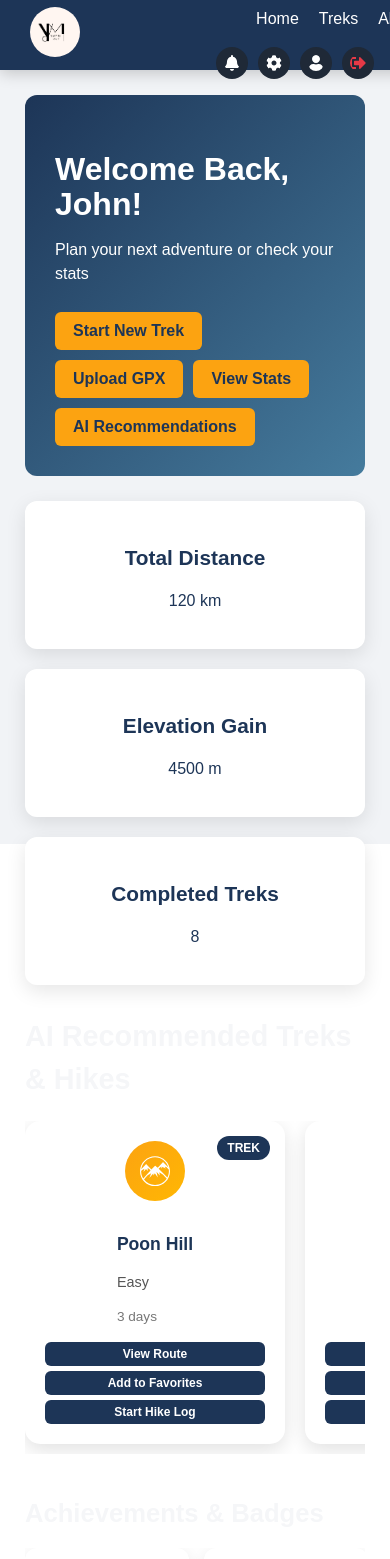
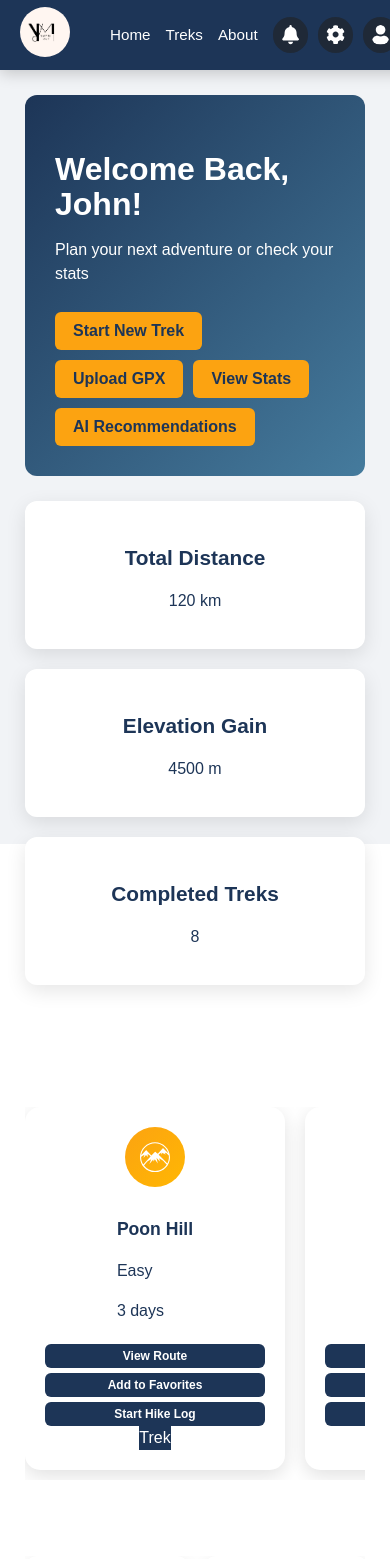
Before and after one commit to anjaliofficial/YatriMap-, a React (Vite) app in the folder frontend/: page /dashboard in a window 390 px wide. Shown: the top 1559 px of the page. Built offline with nearby package versions, Linux system fonts and the light colour scheme.

Commit message:
navbar fix

```diff
--- a/frontend/src/css/Dashboard.css
+++ b/frontend/src/css/Dashboard.css
@@ -18,23 +18,38 @@ html, body, #root {
 /* =========================
    Navbar
 ========================= */
-.navbar { display: flex; justify-content: space-between; align-items: center; background: #1d3557; color: #fff; padding: 0 30px; height: 70px; position: fixed; top:0; width: 100%; z-index: 1000; box-shadow:0 3px 15px rgba(0,0,0,0.2); }
-.navbar-logo img { width:50px;height:50px;border-radius:50%;cursor:pointer;transition: transform 0.2s; }
-.navbar-logo img:hover { transform:scale(1.05);}
-.navbar-links { display:flex; gap:20px; list-style:none;}
-.navbar-links li a { color:#fff; text-decoration:none; font-weight:500; transition:0.3s;}
-.navbar-links li a:hover { color:#fca311;}
-.navbar-icons { display:flex; gap:10px; align-items:center;}
-.navbar-icons .icon { font-size:1.0rem; cursor:pointer; transition:0.3s;}
-.navbar-icons .icon:hover { color:#fca311; transform:scale(1.2);}
-.navbar-icons .logout { color:#e63946; }
-.navbar-icons .logout:hover { color:#ff6b6b; }
+.navbar {
+  display: flex;
+  justify-content: space-between;
+  align-items: center;
+  background: #1d3557;
+  color: #fff;
+  padding: 0 20px;
+  height: 70px;
+  position: fixed;
+  top: 0;
+  width: 100%;
+  z-index: 1000;
+  box-shadow: 0 3px 15px rgba(0,0,0,0.2);
+}
+
+.navbar-logo img { width:50px; height:50px; border-radius:50%; cursor:pointer; transition:0.2s; }
+.navbar-logo img:hover { transform:scale(1.05); }
+
+.navbar-links { display:flex; gap:15px; list-style:none; flex:1; justify-content:center; }
+.navbar-links li a { color:#fff; text-decoration:none; font-weight:500; white-space:nowrap; transition:0.3s; }
+.navbar-links li a:hover { color:#fca311; }
+
+.navbar-icons { display:flex; align-items:center; gap:10px; }
+.navbar-icons .icon, .navbar-icons .logout { font-size:1.2rem; cursor:pointer; white-space:nowrap; transition:0.3s; }
+.navbar-icons .icon:hover { color:#fca311; transform:scale(1.2); }
+.navbar-icons .logout:hover { color:#ff6b6b; transform:scale(1.1); }
 
 /* =========================
    Hero Banner
 ========================= */
 .welcome-banner { background: linear-gradient(135deg,#1d3557,#457b9d); color:#fff; padding:30px; border-radius:12px; margin-bottom:25px;}
-.welcome-banner h1 { font-size:2rem; margin-bottom:10px;}
+.welcome-banner h1 { font-size:2rem; margin-bottom:10px; }
 .hero-actions button { margin-right:10px;margin-top:10px;padding:10px 18px;border:none;background:#fca311;color:#1d3557;font-weight:600;border-radius:6px; cursor:pointer; transition:0.3s;}
 .hero-actions button:hover { background:#ffb703; }
 
@@ -49,46 +64,37 @@ html, body, #root {
 /* =========================
    AI Recommended Treks & Hikes
 ========================= */
-.ai-adventures-section { margin-bottom:40px; }
-.ai-adventures-section h2 { font-size:1.8rem; margin-bottom:20px; font-weight:700; color:#f5f6f8;}
-.ai-treks-carousel { display:flex; gap:20px; overflow-x:auto; padding-bottom:10px;}
-.ai-treks-carousel::-webkit-scrollbar { height:8px;}
-.ai-treks-carousel::-webkit-scrollbar-track { background:#eee; border-radius:4px;}
-.ai-treks-carousel::-webkit-scrollbar-thumb { background-color:#fca311; border-radius:4px; }
+.ai-adventures-section h2, .achievements-section h2, .favorites-section h2, .map-section h2,
+.notifications-section h2, .quick-actions-section h2, .community-section h2 { color:#fff; }
 
-.ai-trek-card { min-width:220px; background:#fff; padding:20px; border-radius:15px; box-shadow:0 6px 20px rgba(0,0,0,0.12); cursor:pointer; display:flex; flex-direction:column; align-items:center; position:relative; transition:0.3s;}
+.ai-treks-carousel { display:flex; gap:20px; overflow-x:auto; padding-bottom:10px; }
+.ai-trek-card { min-width:220px; background:#fff; padding:20px; border-radius:15px; box-shadow:0 6px 20px rgba(0,0,0,0.12); cursor:pointer; display:flex; flex-direction:column; align-items:center; position:relative; transition:0.3s; }
 .ai-trek-card:hover { transform:translateY(-5px); box-shadow:0 10px 30px rgba(0,0,0,0.15); }
 .icon-wrapper { width:60px; height:60px; border-radius:50%; display:flex; align-items:center; justify-content:center; margin-bottom:12px; background:linear-gradient(135deg,#fca311,#ffb703);}
 .trek-icon { font-size:2rem; color:#fff; }
 .card-content h3 { font-size:1.1rem; font-weight:600; margin-bottom:5px; color:#1d3557; }
-.card-content .difficulty { font-size:0.9rem; color:#555; margin-bottom:3px;}
-.card-content .duration { font-size:0.85rem; color:#777; margin-bottom:10px;}
+.adventure-type.trek { background:#1d3557; color:#fff; }
+.adventure-type.hike { background:#2a9d8f; color:#fff; }
 .adventure-actions { display:flex; flex-direction:column; gap:5px; margin-top:5px; width:100%; }
 .btn-small { background:#1d3557; color:#fff; font-size:0.75rem; font-weight:600; border:none; padding:5px 8px; border-radius:6px; cursor:pointer; display:flex; align-items:center; justify-content:center; gap:4px; transition:0.3s; }
 .btn-small:hover { background:#2a9d8f; }
-.adventure-type { position:absolute; top:15px; right:15px; padding:3px 10px; border-radius:12px; font-size:0.75rem; font-weight:600; color:#fff; text-transform:uppercase;}
-.ai-trek-card .adventure-type.trek { background:#1d3557; }
-.ai-trek-card .adventure-type.hike { background:#2a9d8f; }
 
 /* =========================
    Achievements & Badges
 ========================= */
-.achievements-section h2 { font-size:1.6rem; font-weight:700; margin-bottom:15px; color:#f5f6f8;}
 .achievements-carousel { display:flex; gap:15px; overflow-x:auto; padding-bottom:10px; margin-bottom:30px; }
-.badge-card { min-width:140px; background:#fff; color:#1d3557; padding:12px; border-radius:12px; text-align:center; box-shadow:0 6px 20px rgba(0,0,0,0.1); transition:0.3s;}
+.badge-card { min-width:140px; background:#fff; color:#1d3557; padding:12px; border-radius:12px; text-align:center; box-shadow:0 6px 20px rgba(0,0,0,0.1); transition:0.3s; }
 .badge-card:hover { transform:translateY(-5px); }
-.badge-card svg { font-size:1.8rem; color:#fca311; margin-bottom:6px;}
+.badge-card svg { font-size:1.8rem; color:#fca311; margin-bottom:6px; }
 
 /* =========================
    Favorite Places
 ========================= */
-.favorites-section h2 { font-size:1.6rem; font-weight:700; margin-bottom:15px; color:#f5f6f8;}
 .favorites-grid { display:grid; grid-template-columns:repeat(auto-fit,minmax(220px,1fr)); gap:20px; margin-bottom:30px; }
 .favorite-card { background:#fff; border-radius:12px; overflow:hidden; box-shadow:0 6px 20px rgba(0,0,0,0.1); transition:0.3s; }
 .favorite-card:hover { transform:translateY(-5px); }
 .favorite-card img { width:100%; height:140px; object-fit:cover; }
 .favorite-info { padding:12px; color:#1d355f; }
-.favorite-info h3 { font-size:1rem; margin-bottom:5px; }
 .favorite-actions { display:flex; gap:5px; flex-wrap:wrap; margin-top:8px; }
 .favorite-actions button { flex:1; background:#1d3557; color:#fff; font-size:0.75rem; border:none; padding:5px; border-radius:6px; cursor:pointer; transition:0.3s; }
 .favorite-actions button:hover { background:#2a9d8f; }
@@ -96,31 +102,27 @@ html, body, #root {
 /* =========================
    Map
 ========================= */
-.map-section h2 { display:flex; align-items:center; gap:10px; margin-bottom:12px; font-weight:600; color:#f5f6f8; }
 .map-placeholder { height:300px; background:#fff; border-radius:12px; box-shadow:0 6px 20px rgba(0,0,0,0.1); display:flex; align-items:center; justify-content:center; color:#777; margin-bottom:30px; }
 
 /* =========================
    Safety & Alerts
 ========================= */
-.notifications-section h2 { font-size:1.6rem; font-weight:700; margin-bottom:12px; color:#f5f6f8;}
-.notifications-section ul { list-style:none; padding-left:0; color:#f5f6f8;}
+.notifications-section ul { list-style:none; padding-left:0; color:#fff; }
 .notifications-section li { background:#fff; color:#1d3557; padding:12px 15px; margin-bottom:10px; border-radius:12px; box-shadow:0 6px 20px rgba(0,0,0,0.08); transition:0.3s;}
 .notifications-section li:hover { background:#fca311; color:#1d3557; font-weight:600; }
 
 /* =========================
    Quick Actions
 ========================= */
-.quick-actions-section h2 { font-size:1.6rem; font-weight:700; margin-bottom:12px; color:#f5f6f8; }
-.quick-actions { display:flex; gap:15px; flex-wrap:wrap; margin-bottom:30px;}
+.quick-actions { display:flex; gap:15px; flex-wrap:wrap; margin-bottom:30px; }
 .quick-actions button { flex:1; padding:10px; border:none; border-radius:8px; background:#1d3557; color:#fff; font-weight:600; cursor:pointer; transition:0.3s; }
 .quick-actions button:hover { background:#2a9d8f; }
 
 /* =========================
    Community / Social Features
 ========================= */
-.community-section h2 { font-size:1.6rem; font-weight:700; margin-bottom:12px; color:#f5f6f8; }
 .community-cards { display:flex; gap:15px; overflow-x:auto; padding-bottom:10px; margin-bottom:30px; color:#020918; }
-.community-card { min-width:200px; background:#fff; border-radius:12px; box-shadow:0 6px 20px rgba(0,0,0,0.1); padding:12px; transition:0.3s;}
+.community-card { min-width:200px; background:#fff; border-radius:12px; box-shadow:0 6px 20px rgba(0,0,0,0.1); padding:12px; transition:0.3s; }
 .community-card:hover { transform:translateY(-5px); }
 .community-card h3 { font-size:1rem; margin-bottom:5px; color:#1d3557; }
 
--- a/frontend/src/css/NavbarAfterLogin.css
+++ b/frontend/src/css/NavbarAfterLogin.css
@@ -3,15 +3,16 @@
 ========================= */
 .navbar {
   display: flex;
+  align-items: center;
   justify-content: space-between;
-  align-items: center;
-  background: #1d3557;
+  background-color: #1d3557;
   color: #fff;
-  padding: 0 20px; /* reduced padding for smaller screens */
+  padding: 0 20px; /* smaller padding for more space */
   height: 70px;
+  width: 100%;
   position: fixed;
   top: 0;
-  width: 100%;
+  left: 0;
   z-index: 1000;
   box-shadow: 0 3px 15px rgba(0,0,0,0.2);
 }
@@ -28,77 +29,87 @@
   transform: scale(1.05);
 }
 
-/* Links */
+/* Right side container (links + icons) */
+.navbar-right {
+  display: flex;
+  align-items: center;
+  gap: 30px; /* space between links and icons */
+  margin-right: 50px; /* shift slightly left */
+}
+
+/* Navbar links */
 .navbar-links {
   display: flex;
-  gap: 15px; /* smaller gap */
   list-style: none;
-  flex: 1; /* take available space between logo and icons */
-  justify-content: center; /* center links */
+  gap: 20px;
 }
 .navbar-links li a {
   color: #fff;
   text-decoration: none;
   font-weight: 500;
-  transition: 0.3s;
-  white-space: nowrap; /* prevent wrapping */
+  font-size: 1rem;
+  transition: color 0.3s;
 }
 .navbar-links li a:hover {
   color: #fca311;
 }
 
-/* Icons */
+/* Navbar icons */
 .navbar-icons {
   display: flex;
   align-items: center;
-  gap: 10px;
+  gap: 12px; /* slightly smaller gap for compact look */
 }
-
-/* Individual icons */
-.navbar-icons .icon,
-.navbar-icons .logout {
-  font-size: 1.2rem;
+.navbar-icons .icon {
+  font-size: 1.5rem; /* slightly smaller icons */
   cursor: pointer;
-  white-space: nowrap;
-  transition: 0.3s;
+  transition: color 0.3s, transform 0.2s;
 }
-
-/* Hover effects */
 .navbar-icons .icon:hover {
   color: #fca311;
   transform: scale(1.2);
+}
+
+/* Logout icon */
+.navbar-icons .logout {
+  color: #e63946;
+  font-size: 1.5rem;
+  font-weight: 500;
+  white-space: nowrap; /* prevents text from breaking */
 }
 .navbar-icons .logout:hover {
   color: #ff6b6b;
   transform: scale(1.1);
 }
 
-/* Responsive adjustments */
-@media screen and (max-width: 1024px) {
+/* =========================
+   Responsive adjustments
+========================= */
+@media (max-width: 1024px) {
   .navbar {
     padding: 0 15px;
   }
-  .navbar-links {
-    gap: 10px;
+  .navbar-right {
+    gap: 20px;
   }
-  .navbar-icons {
-    gap: 8px;
+  .navbar-links li a {
+    font-size: 0.95rem;
   }
   .navbar-icons .icon,
   .navbar-icons .logout {
-    font-size: 1rem;
+    font-size: 1.3rem;
   }
 }
 
-@media screen and (max-width: 768px) {
-  .navbar {
-    padding: 0 10px;
+@media (max-width: 768px) {
+  .navbar-right {
+    gap: 15px;
   }
   .navbar-links {
-    gap: 8px;
-    justify-content: flex-start; /* align links left if space is small */
+    gap: 15px;
   }
-  .navbar-icons {
-    gap: 6px;
+  .navbar-icons .icon,
+  .navbar-icons .logout {
+    font-size: 1.2rem;
   }
 }
```
